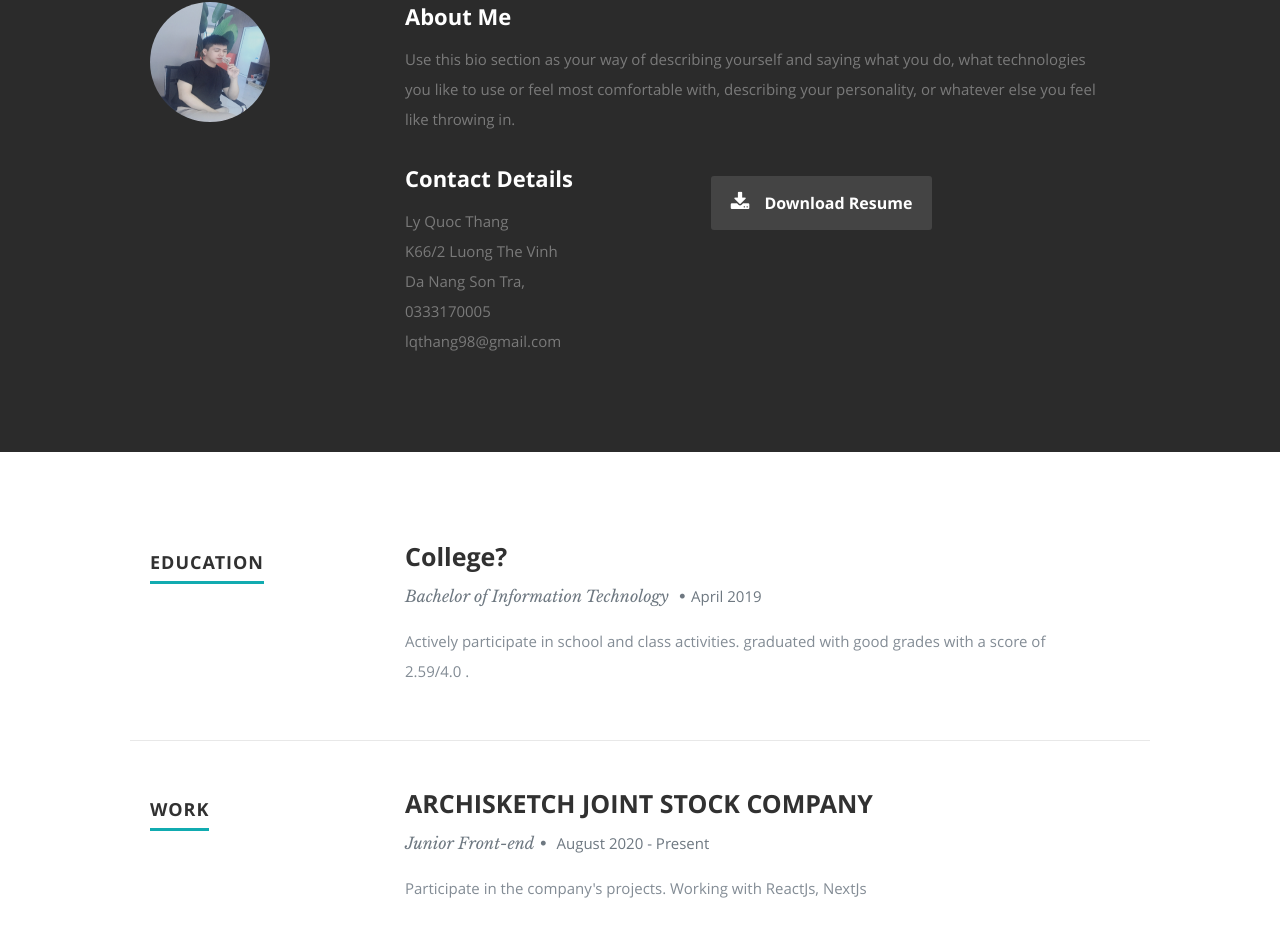
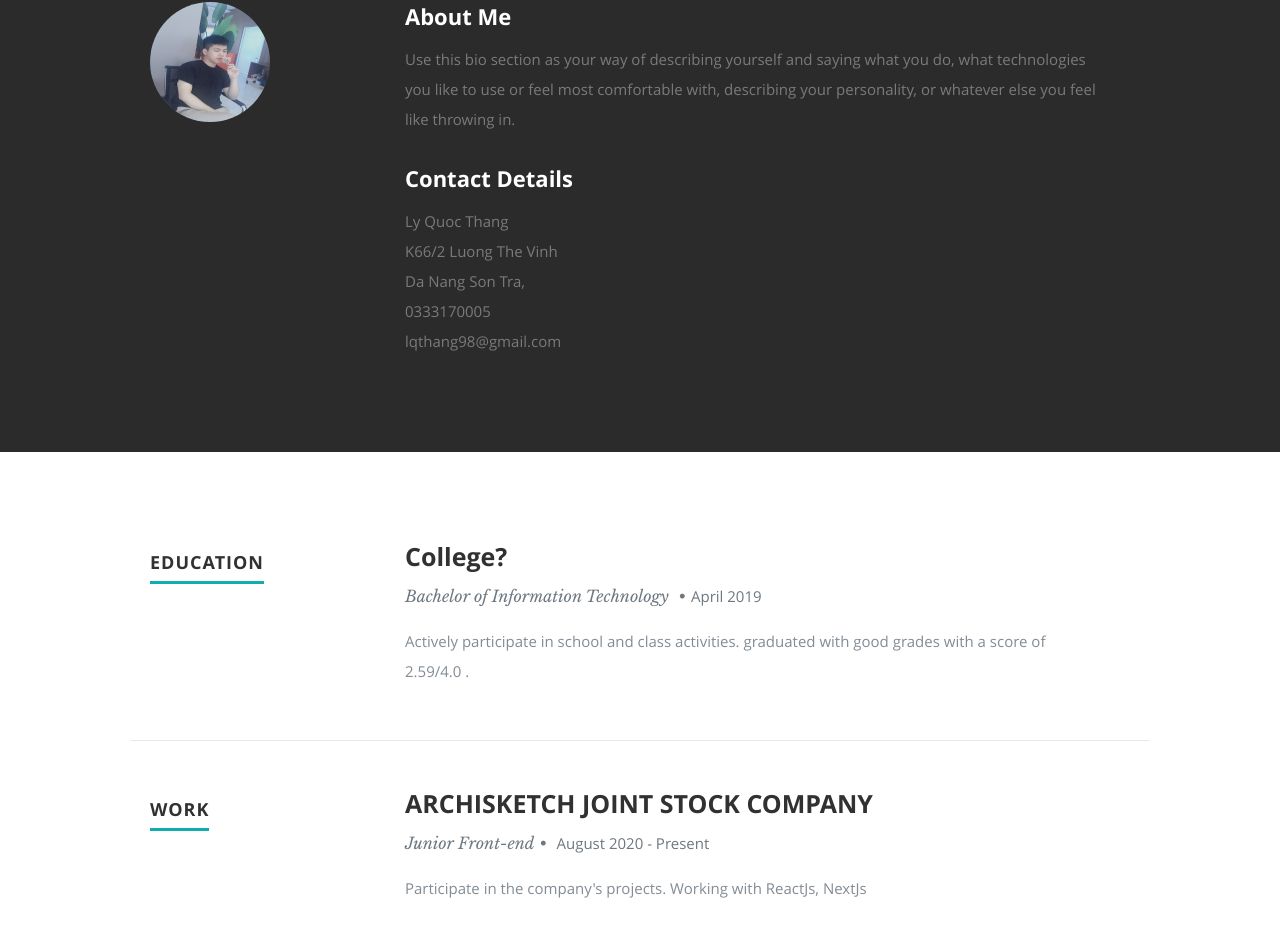
Before and after one commit to thangly98/personal-profile, a React (Create React App) app: page / in a window 1280 px wide. Shown: the part 894-1830 px from the top of the page. Built offline with nearby package versions, Linux system fonts and the light colour scheme.

Commit message:
[update] remove download

```diff
--- a/src/components/About.js
+++ b/src/components/About.js
@@ -44,9 +44,9 @@ class About extends Component {
                             </div>
                             <div className='columns download'>
                                 <p>
-                                    <a href={resumeDownload} className='button'>
+                                    {/* <a href={resumeDownload} className='button'>
                                         <i className='fa fa-download'></i>Download Resume
-                                    </a>
+                                    </a> */}
                                 </p>
                             </div>
                         </div>
```
